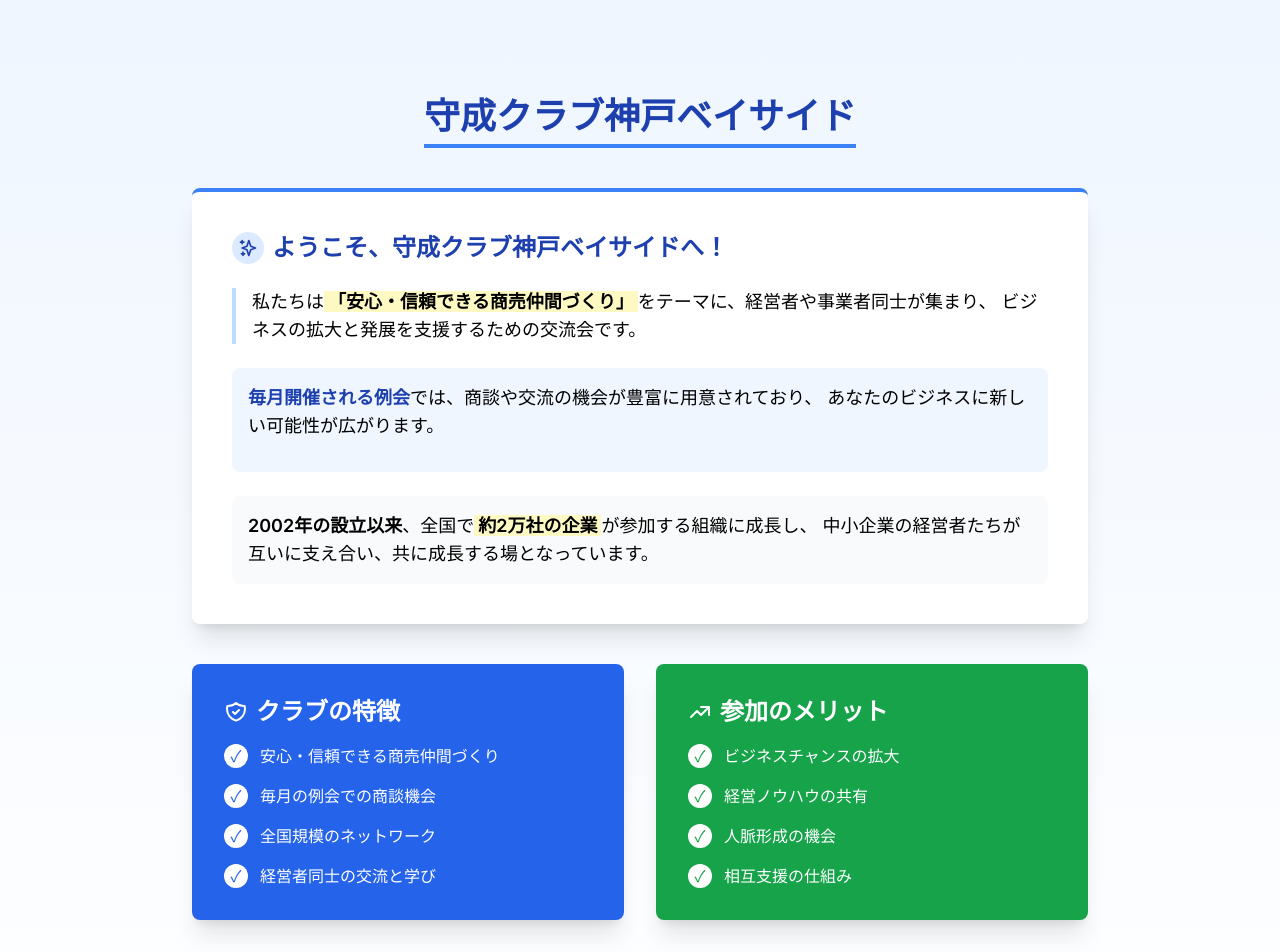
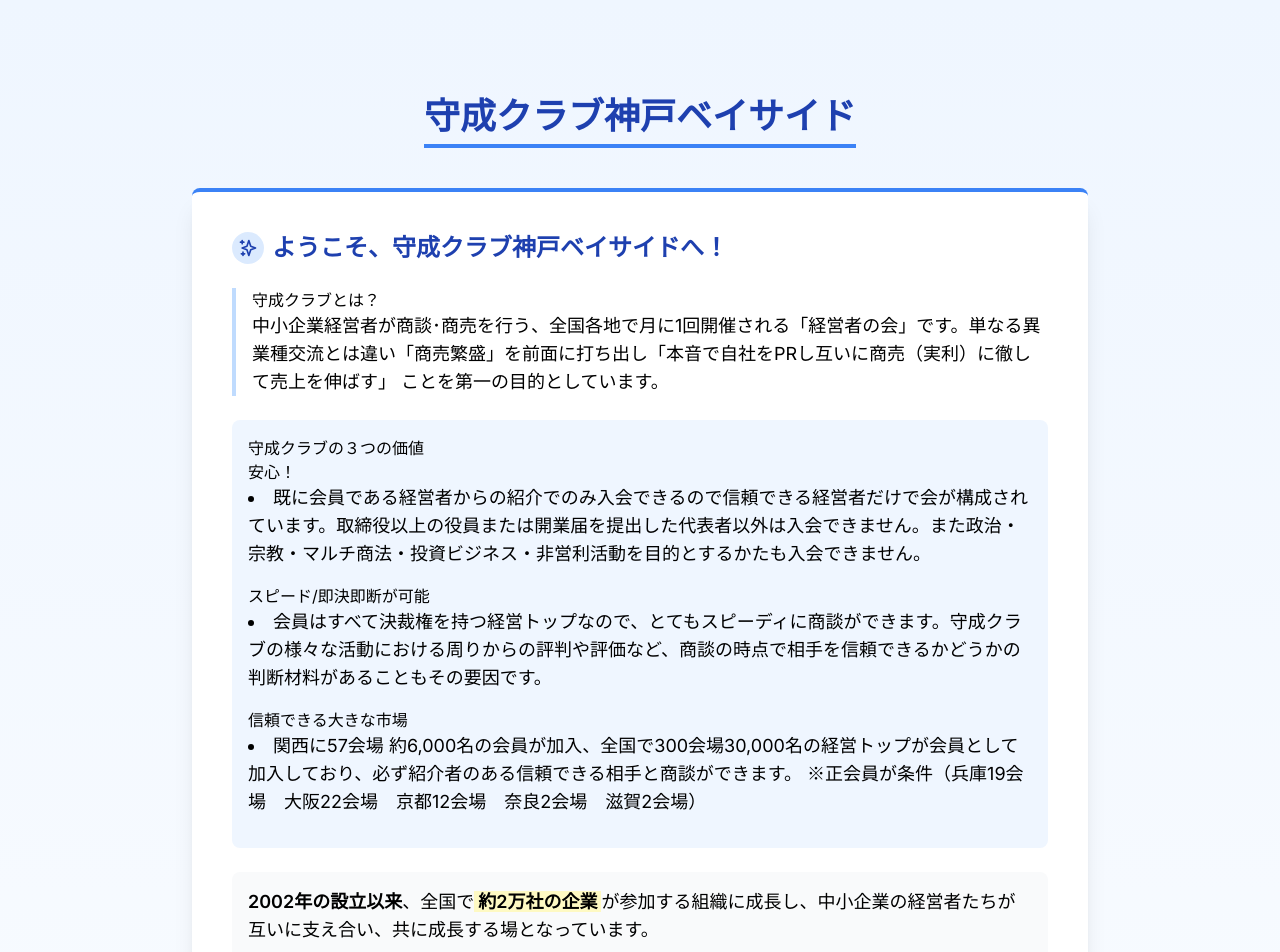
Before and after one commit to tuneup283/shusei.lms, a Next.js app: page / in a window 1280 px wide. Shown: the top 952 px of the page. Built offline with nearby package versions, Linux system fonts and the light colour scheme.

Commit message:
20250524修正

```diff
--- a/src/app/layout.tsx
+++ b/src/app/layout.tsx
@@ -33,7 +33,7 @@ export default function RootLayout({
       <body className={inter.className}>
         <div className="flex flex-col min-h-screen">
           <div className="flex-grow">
-            {children}
+        {children}
           </div>
           <Footer />
         </div>
--- a/src/app/page.tsx
+++ b/src/app/page.tsx
@@ -29,23 +29,31 @@ export default function Home() {
           </h2>
 
           <div className="pl-4 border-l-4 border-blue-200 mb-6">
+            <h2>守成クラブとは？</h2>
             <p className="text-base sm:text-lg mb-4 leading-relaxed">
-              私たちは<span className="bg-yellow-100 px-1 font-semibold">「安心・信頼できる商売仲間づくり」</span>をテーマに、経営者や事業者同士が集まり、
-              ビジネスの拡大と発展を支援するための交流会です。
+            中小企業経営者が商談･商売を行う、全国各地で月に1回開催される「経営者の会」です。単なる異業種交流とは違い「商売繁盛」を前面に打ち出し「本音で自社をPRし互いに商売（実利）に徹して売上を伸ばす」 ことを第一の目的としています。
             </p>
           </div>
 
           <div className="bg-blue-50 p-4 rounded-lg mb-6">
-            <p className="text-base sm:text-lg mb-4 leading-relaxed">
-              <span className="font-semibold text-blue-800">毎月開催される例会</span>では、商談や交流の機会が豊富に用意されており、
-              あなたのビジネスに新しい可能性が広がります。
-            </p>
+            <h2>守成クラブの３つの価値</h2>
+            <h3>安心！</h3>
+            <li className="text-base sm:text-lg mb-4 leading-relaxed">
+            既に会員である経営者からの紹介でのみ入会できるので信頼できる経営者だけで会が構成されています。取締役以上の役員または開業届を提出した代表者以外は入会できません。また政治・宗教・マルチ商法・投資ビジネス・非営利活動を目的とするかたも入会できません。
+            </li>
+            <h3>スピード/即決即断が可能</h3>
+            <li className="text-base sm:text-lg mb-4 leading-relaxed">
+            会員はすべて決裁権を持つ経営トップなので、とてもスピーディに商談ができます。守成クラブの様々な活動における周りからの評判や評価など、商談の時点で相手を信頼できるかどうかの判断材料があることもその要因です。
+            </li>
+            <h3>信頼できる大きな市場</h3>
+            <li className="text-base sm:text-lg mb-4 leading-relaxed">
+            関西に57会場 約6,000名の会員が加入、全国で300会場30,000名の経営トップが会員として加入しており、必ず紹介者のある信頼できる相手と商談ができます。 ※正会員が条件（兵庫19会場　大阪22会場　京都12会場　奈良2会場　滋賀2会場）
+            </li>
           </div>
 
           <div className="bg-gray-50 p-4 rounded-lg">
             <p className="text-base sm:text-lg leading-relaxed">
-              <span className="font-semibold">2002年の設立以来</span>、全国で<span className="bg-yellow-100 px-1 font-semibold">約2万社の企業</span>が参加する組織に成長し、
-              中小企業の経営者たちが互いに支え合い、共に成長する場となっています。
+              <span className="font-semibold">2002年の設立以来</span>、全国で<span className="bg-yellow-100 px-1 font-semibold">約2万社の企業</span>が参加する組織に成長し、中小企業の経営者たちが互いに支え合い、共に成長する場となっています。
             </p>
           </div>
         </div>
@@ -56,24 +64,24 @@ export default function Home() {
               <svg xmlns="http://www.w3.org/2000/svg" className="h-6 w-6 mr-2" fill="none" viewBox="0 0 24 24" stroke="currentColor">
                 <path strokeLinecap="round" strokeLinejoin="round" strokeWidth={2} d="M9 12l2 2 4-4m5.618-4.016A11.955 11.955 0 0112 2.944a11.955 11.955 0 01-8.618 3.04A12.02 12.02 0 003 9c0 5.591 3.824 10.29 9 11.622 5.176-1.332 9-6.03 9-11.622 0-1.042-.133-2.052-.382-3.016z" />
               </svg>
-              クラブの特徴
+              こんな課題はありませんか？
             </h2>
             <ul className="space-y-3 sm:space-y-4">
               <li className="flex items-center">
                 <span className="bg-white text-blue-600 rounded-full w-6 h-6 flex items-center justify-center mr-3 flex-shrink-0">✓</span>
-                <span>安心・信頼できる商売仲間づくり</span>
+                <span>売上を増やしたい</span>
               </li>
               <li className="flex items-center">
                 <span className="bg-white text-blue-600 rounded-full w-6 h-6 flex items-center justify-center mr-3 flex-shrink-0">✓</span>
-                <span>毎月の例会での商談機会</span>
+                <span>信頼してコラボできる人を探している</span>
               </li>
               <li className="flex items-center">
                 <span className="bg-white text-blue-600 rounded-full w-6 h-6 flex items-center justify-center mr-3 flex-shrink-0">✓</span>
-                <span>全国規模のネットワーク</span>
+                <span>経営について色々相談したい</span>
               </li>
               <li className="flex items-center">
                 <span className="bg-white text-blue-600 rounded-full w-6 h-6 flex items-center justify-center mr-3 flex-shrink-0">✓</span>
-                <span>経営者同士の交流と学び</span>
+                <span>兵庫県、大阪府、全国に商圏を拡げたい</span>
               </li>
             </ul>
           </div>
@@ -97,12 +105,18 @@ export default function Home() {
               <li className="flex items-center">
                 <span className="bg-white text-green-600 rounded-full w-6 h-6 flex items-center justify-center mr-3 flex-shrink-0">✓</span>
                 <span>人脈形成の機会</span>
-              </li>
+          </li>
               <li className="flex items-center">
                 <span className="bg-white text-green-600 rounded-full w-6 h-6 flex items-center justify-center mr-3 flex-shrink-0">✓</span>
                 <span>相互支援の仕組み</span>
-              </li>
+          </li>
             </ul>
+          </div>
+          <div className="pl-4 border-l-4 border-blue-200 mb-6">
+            <h2>自分たちのマーケットは自分たちでつくる</h2>
+            <p className="text-base sm:text-lg mb-4 leading-relaxed">
+            守成クラブはマルチ商法（ネットワークビジネス）ではありませんので、会員を新たに紹介しても１円の報酬もありません。あなたがこれから守成クラブの会場で出会い、取引をおこなう相手になる経営者はすべて既存の会員自身が大切にしたいと思っている人を紹介して入会された方々であり仲間です。信頼できる仲間同士でビジネスを交流しあいながら、お互いに支え合って共に歩んできたからこそ、あなたにもたくさんの取引やご縁をつなくことができます。あなたも自身が信頼する経営者仲間を守成クラブの会員としてご紹介いただき、共に支えていただけませんか。自身のためだけではなく、皆のためにも楽しみながら活動することで、あなたの信用度や経験値が高まり、多方面でのビジネスや縁がつながり、経営者として、より一層の成長ができるものと確信しております。
+            </p>
           </div>
         </div>
 
@@ -120,7 +134,7 @@ export default function Home() {
             </span>
           </Link>
         </div>
-      </div>
-    </main>
+        </div>
+      </main>
   );
 }
```
